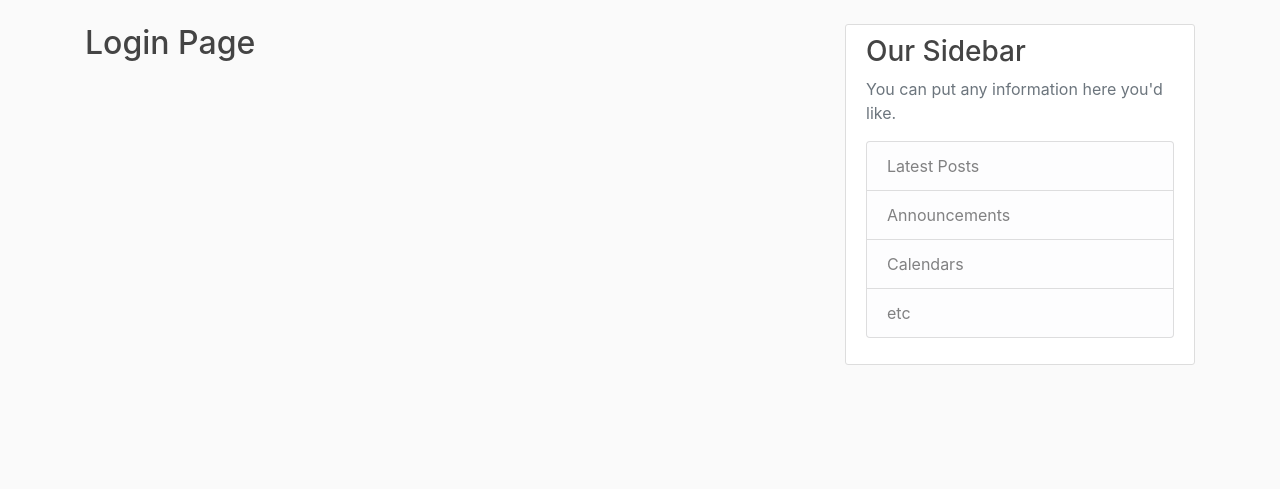
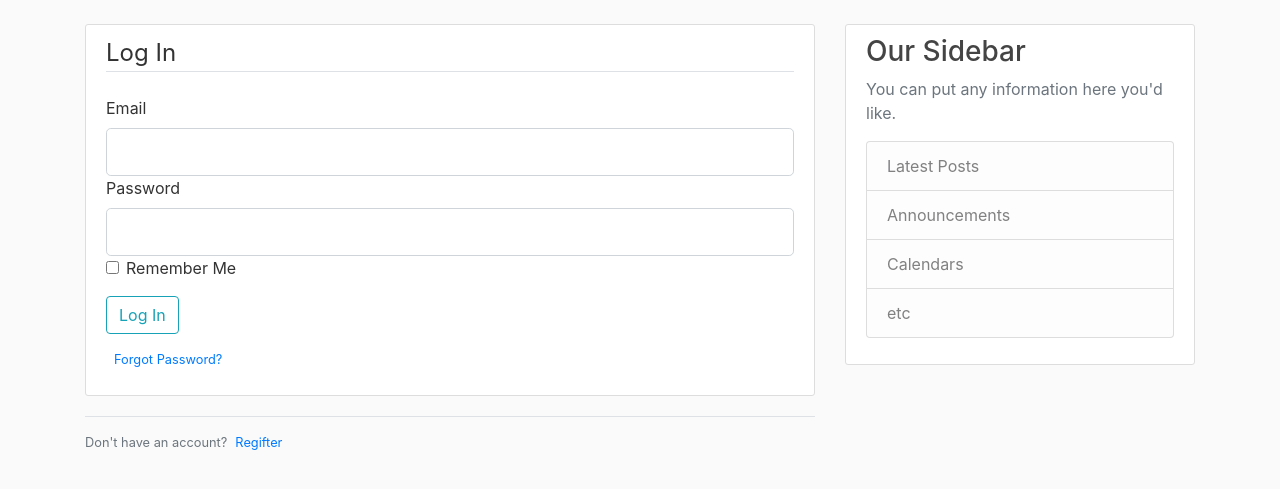
Before and after one commit to anuragk1991/flask-blog, a Flask app: page /login in a window 1280 px wide. Shown: the part 56-545 px from the top of the page. Run offline with Flask 2, Linux system fonts and the light colour scheme; some libraries are stand-ins or nearby versions.

Commit message:
db init and layout changes

```diff
--- a/flaskblog.py
+++ b/flaskblog.py
@@ -1,8 +1,30 @@
-from flask import Flask, render_template, url_for
+from flask import Flask, render_template, url_for, flash, redirect
 from forms import RegisterForm, LoginForm
+from flask_sqlalchemy import SQLAlchemy
+from datetime import datetime
 
 app = Flask(__name__)
 app.config['SECRET_KEY'] = '879ec7089103eb97c6a166b64e358ea8e8b295fb'
+app.config['SQLALCHEMY_DATABASE_URI'] = 'sqlite:///database.db'
+db = SQLAlchemy(app)
+
+class User(db.Model):
+	id = db.Column(db.Integer, primary_key=True)
+	username = db.Column(db.String(20), unique=True, nullable=False)
+	email = db.Column(db.String(100), unique=True, nullable=False)
+	password = db.Column(db.String(60), nullable=False)
+	image_file = db.Column(db.String(60), nullable=False, default='default.jpg')
+	posts = db.relationship('Post', backref='author', lazy=True)
+
+	def __repr__(self):
+		return f'User({self.email}, {self.username}, {self.image_file})'
+
+class Post(db.Model):
+	id = db.Column(db.Integer, primary_key=True)
+	user_id = db.Column(db.Integer, db.ForeignKey('user.id'), nullable=False)
+	title = db.Column(db.String(100), nullable=False)
+	date_posted = db.Column(db.DateTime, nullable=False, default=datetime.utcnow)
+	content = db.Column(db.Text, nullable=False)
 
 posts = [
 	{
@@ -33,11 +55,21 @@ def about():
 @app.route('/register', methods=['GET', 'POST'])
 def register():
 	form = RegisterForm()
-	return render_template('register.html', form=form)
+	if form.validate_on_submit():
+		flash('Account Created For {}'.format(form.username.data), 'success')
+		return redirect(url_for('home'))
+	return render_template('register.html', title='Register', form=form)
 
-@app.route('/login')
+@app.route('/login', methods=['GET', 'POST'])
 def login():
-	return render_template('login.html')
+	form = LoginForm()
+	if form.validate_on_submit():
+		if form.email.data == 'anuragk1991@gmail.com' and form.password.data == '123456':
+			flash('Logged In!', 'success')
+			return redirect('home')
+		else:
+			flash('Invalid email or password', 'danger')
+	return render_template('login.html', title='Login', form=form)
 
 if __name__ == '__main__':
 	app.run(debug=True)
--- a/templates/layout.html
+++ b/templates/layout.html
@@ -22,13 +22,13 @@
 		      </button>
 		      <div class="collapse navbar-collapse" id="navbarToggle">
 		        <div class="navbar-nav mr-auto">
-		          <a class="nav-item nav-link" href="/">Home</a>
-		          <a class="nav-item nav-link" href="/about">About</a>
+		          <a class="nav-item nav-link" href="{{ url_for('home') }}">Home</a>
+		          <a class="nav-item nav-link" href="{{ url_for('about') }}">About</a>
 		        </div>
 		        <!-- Navbar Right Side -->
 		        <div class="navbar-nav">
-		          <a class="nav-item nav-link" href="/login">Login</a>
-		          <a class="nav-item nav-link" href="/register">Register</a>
+		          <a class="nav-item nav-link" href="{{ url_for('login') }}">Login</a>
+		          <a class="nav-item nav-link" href="{{ url_for('register') }}">Register</a>
 		        </div>
 		      </div>
 		    </div>
@@ -38,7 +38,16 @@
 		<main role="main" class="container">
 		  <div class="row">
 		    <div class="col-md-8">
-		      {% block content %}{% endblock %}
+		    	{% with messages = get_flashed_messages(with_categories=true) %}
+		    		{% if messages %}
+		    			{% for category, message in messages %}
+		    				<div class="alert alert-{{ category }}">
+		    					{{ message }}
+		    				</div>
+		    			{% endfor%}
+		    		{% endif %}
+		    	{% endwith %}
+		        {% block content %}{% endblock %}
 		    </div>
 		    <div class="col-md-4">
 		      <div class="content-section">
--- a/templates/login.html
+++ b/templates/login.html
@@ -1,5 +1,53 @@
 {% extends 'layout.html' %}
 
 {% block content %}
-<h2>Login Page</h2>
+	<div class="content-section">
+		<form method="POST" action="">
+			{{ form.hidden_tag() }}
+			<fieldset class="form-group">
+				<legend class="border-bottom mb-4">Log In</legend>
+				<div class="form-group>">
+					{{ form.email.label(class="form-control-label") }}
+
+					{% if form.email.errors %}
+						{{ form.email(class="form-control form-control-lg is-invalid") }}
+						<div class="invalid-feedback">
+							{% for error in form.email.errors %}
+								<span>{{ error }}</span>
+							{% endfor %}
+						</div>
+					{% else %}
+						{{ form.email(class="form-control form-control-lg") }}
+					{% endif %}
+				</div>
+				<div class="form-group>">
+					{{ form.password.label(class="form-control-label") }}
+					{% if form.password.errors %}
+						{{ form.password(class="form-control form-control-lg is-invalid") }}
+						<div class="invalid-feedback">
+							{% for error in form.password.errors %}
+								<span>{{ error }}</span>
+							{% endfor %}
+						</div>
+					{% else %}
+						{{ form.password(class="form-control form-control-lg") }}
+					{% endif %}
+				</div>
+				<div class="form-check">
+					{{ form.remember(class='form-check-input') }}
+					{{ form.remember.label(class='form-check-label') }}
+				</div>
+			</fieldset>
+			<div class="form-group">
+				{{ form.submit(class="btn btn-outline-info") }}
+			</div>
+			<small class="text-muted ml-2">
+				<a href="#">Forgot Password?</a>
+			</small>
+		</form>
+	</div>
+	<div class="border-top pt-3">
+		<small class="text-muted">Don't have an account?<a class="ml-2" href="{{ url_for('register') }}">Regifter</a></small>
+	</div>
+
 {% endblock content %}
```
Also changed, not shown: templates/register.html (+34 -8 lines).
